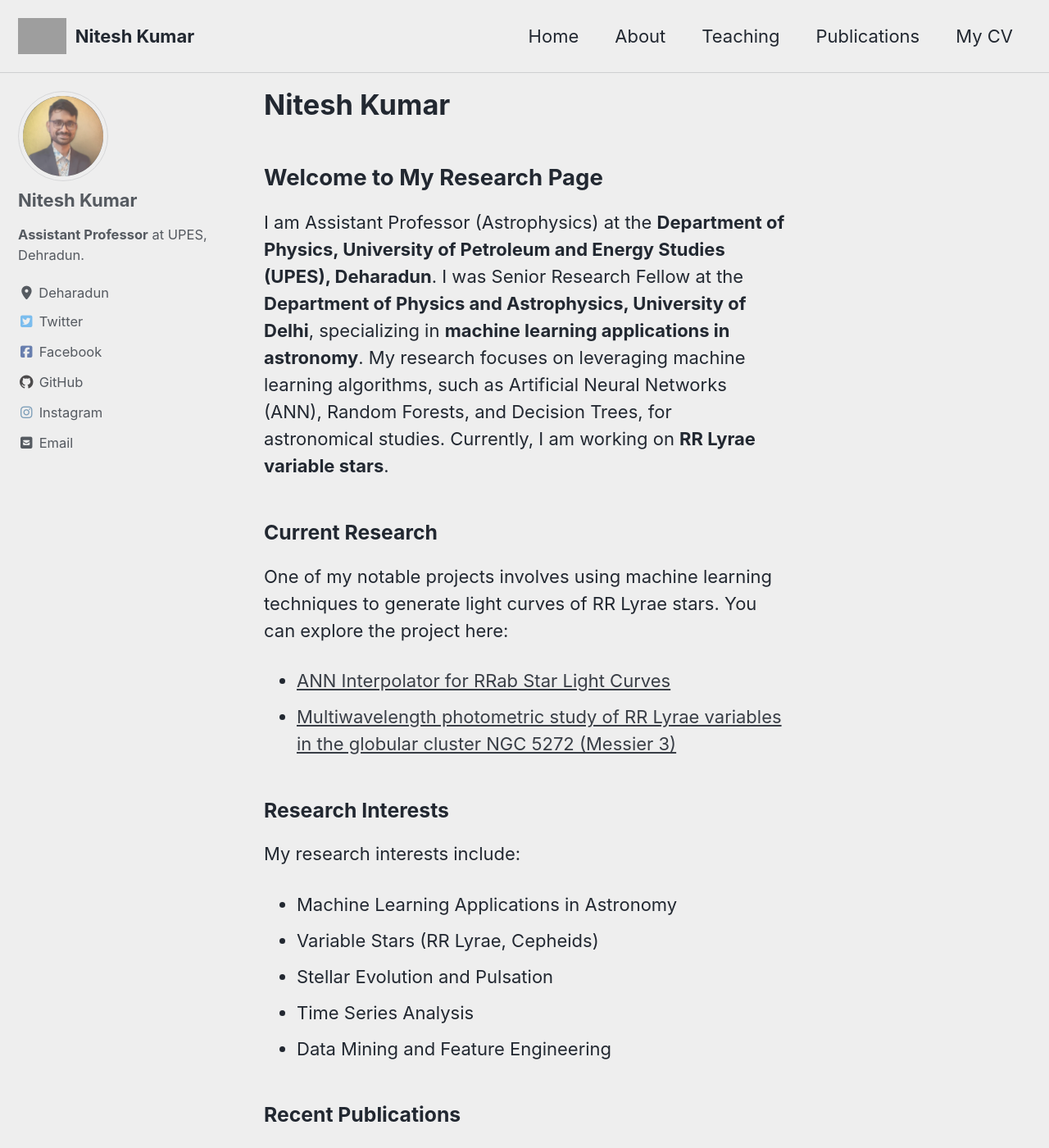
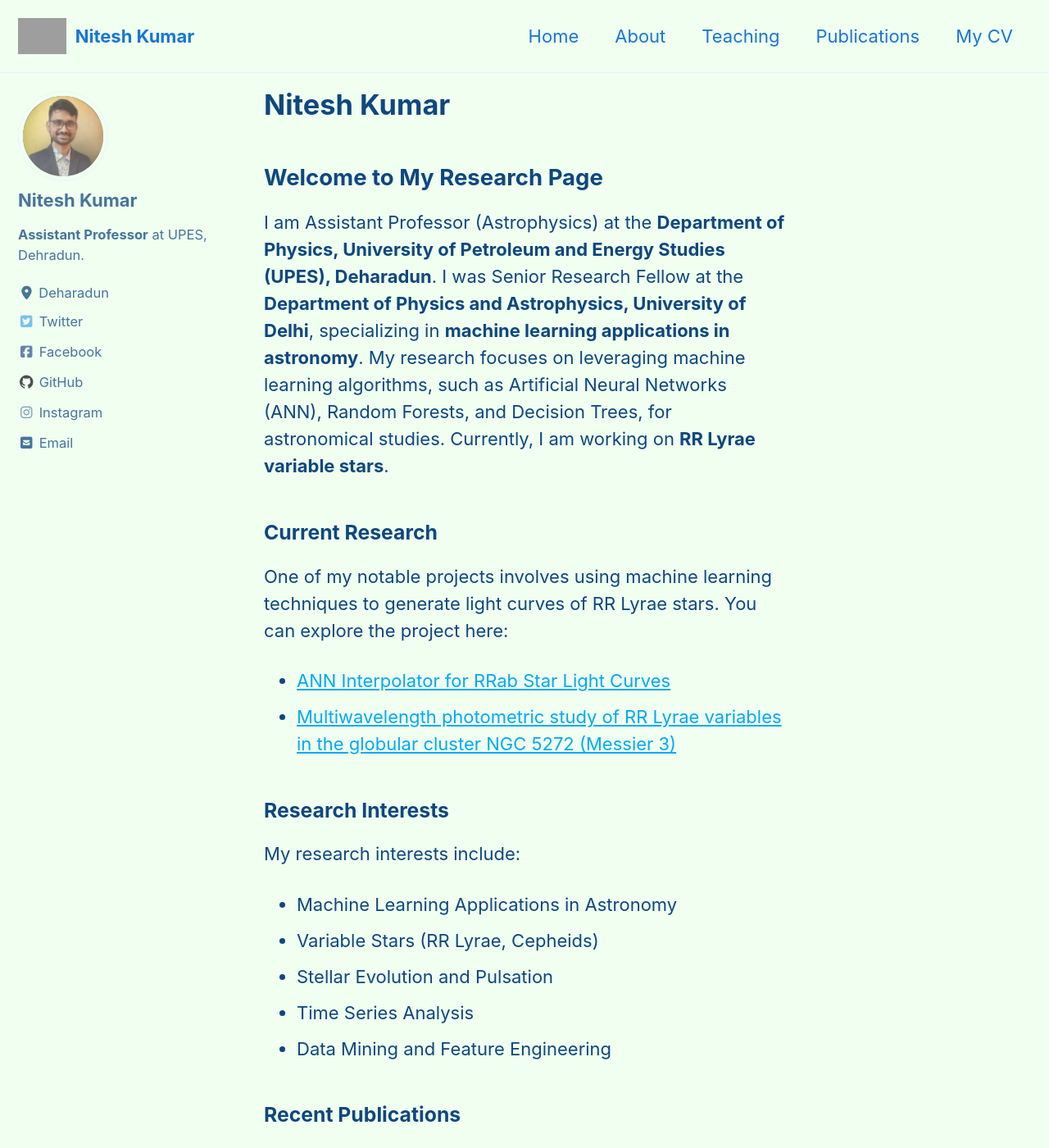
Before and after one commit to niteshchandra039/niteshchandra039.github.io, a Jekyll site: the page built from index.md, in a window 1280 px wide and 1400 px high. Shown: the whole window at 82% size. Built offline with Jekyll 4.4.1, drawn with Linux system fonts in a browser that asks for light colours; cached includes are drawn as plain includes; grey boxes are pictures that could not be loaded.

Commit message:
Update _config.yml with new minimal_mistakes_skin value

```diff
--- a/_config.yml
+++ b/_config.yml
@@ -12,7 +12,7 @@
 
 # theme                  : "minimal-mistakes-jekyll"
 # remote_theme           : "mmistakes/minimal-mistakes"
-minimal_mistakes_skin    : air # "default", "air", "aqua", "contrast", "dark", "dirt", "neon", "mint", "plum", "sunrise"
+minimal_mistakes_skin    : aqua # "default", "air", "aqua", "contrast", "dark", "dirt", "neon", "mint", "plum", "sunrise"
 
 # Site Settings
 locale                   : "en-US"
```
